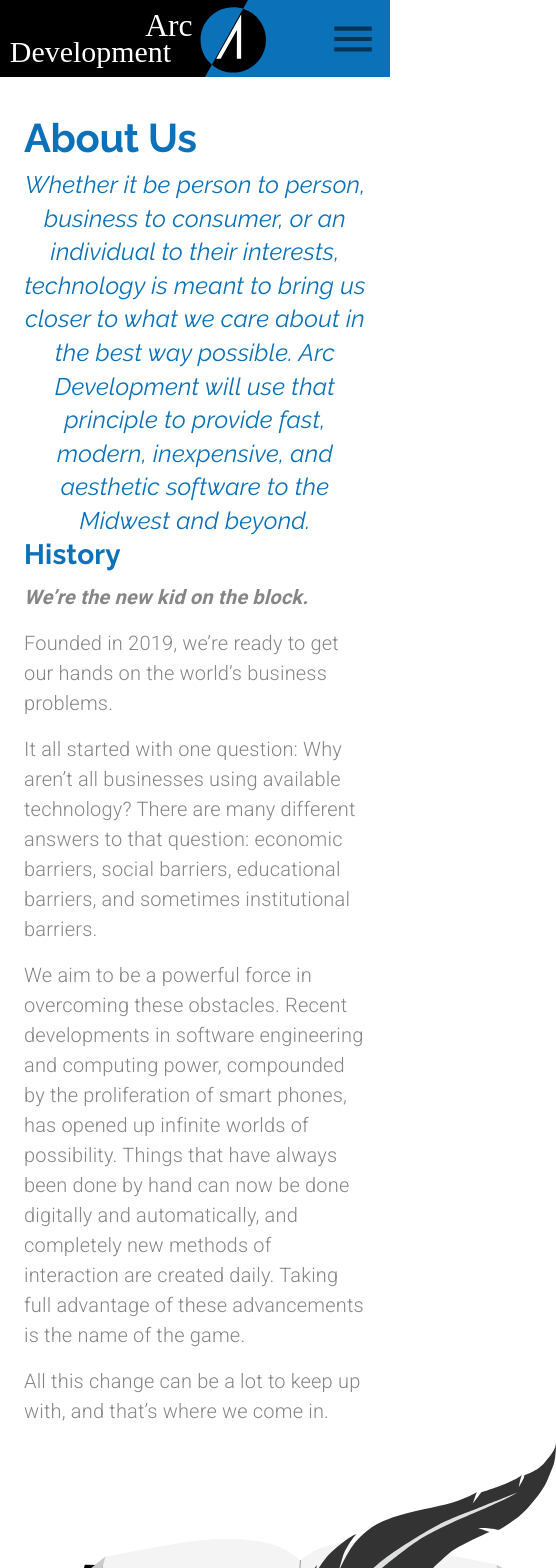
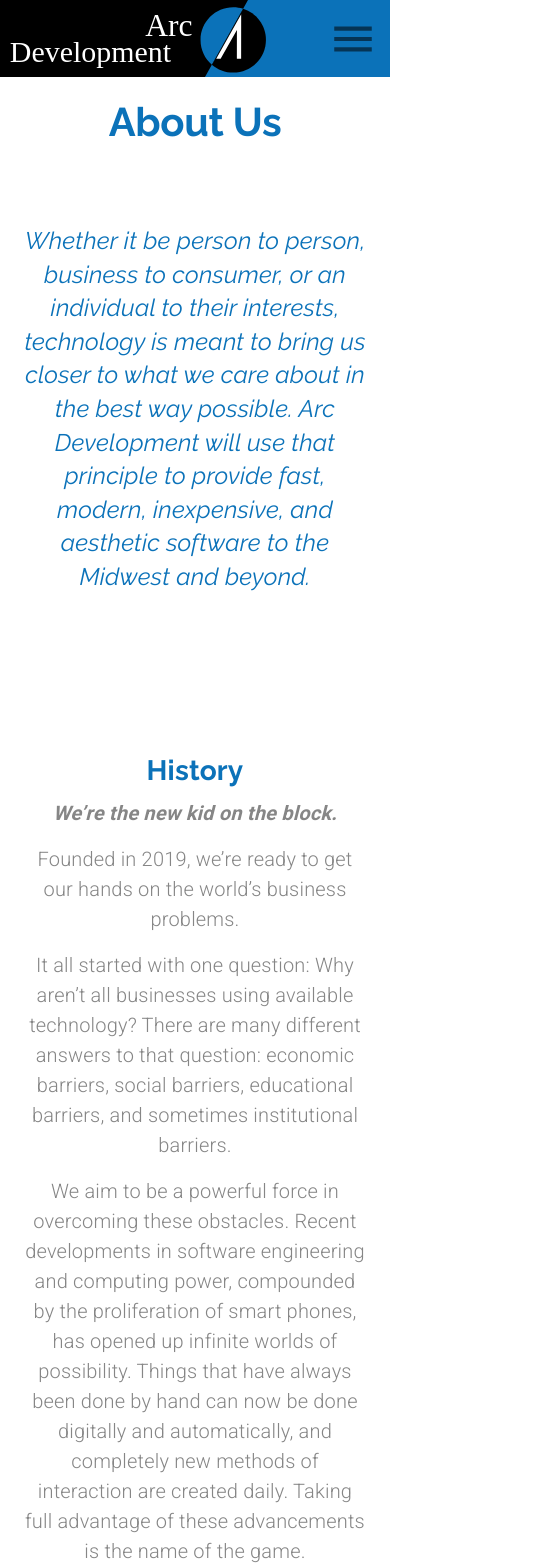
Before and after one commit to PupRiku/arcdevelopment_class, a React (Create React App) app: page /about in a window 390 px wide. Shown: the top 1568 px of the page, 556 px wide, since content can reach past the window. Built offline with nearby package versions, Linux system fonts and the light colour scheme.

Commit message:
Responsive design for about us page

```diff
--- a/src/components/About.js
+++ b/src/components/About.js
@@ -4,11 +4,14 @@ import Grid from '@material-ui/core/Grid';
 import Typography from '@material-ui/core/Typography';
 import useMediaQuery from '@material-ui/core/useMediaQuery';
 import Avatar from '@material-ui/core/Avatar';
+import Hidden from '@material-ui/core/Hidden';
 
 import history from '../assets/history.svg';
 import profile from '../assets/founder.jpg';
 import yearbook from '../assets/yearbook.svg';
 import puppy from '../assets/puppy.svg';
+
+import CallToAction from './ui/CallToAction';
 
 const useStyles = makeStyles((theme) => ({
   missionStatement: {
@@ -29,23 +32,39 @@ const useStyles = makeStyles((theme) => ({
   avatar: {
     height: '25em',
     width: '25em',
+    [theme.breakpoints.down('sm')]: {
+      height: '20em',
+      width: '20em',
+      maxHeight: 300,
+      maxWidth: 300,
+    },
   },
 }));
 
 export default function About(props) {
   const classes = useStyles();
   const theme = useTheme();
+  const matchesMD = useMediaQuery(theme.breakpoints.down('md'));
+  //  const matchesSM = useMediaQuery(theme.breakpoints.down('sm'));
+  //  const matchesXS = useMediaQuery(theme.breakpoints.down('xs'));
 
   return (
     <Grid container direction="column">
-      <Grid item className={classes.rowContainer} style={{ marginTop: '2em' }}>
-        <Typography variant="h2">About Us</Typography>
+      <Grid
+        item
+        className={classes.rowContainer}
+        style={{ marginTop: matchesMD ? '1em' : '2em' }}
+      >
+        <Typography variant="h2" align={matchesMD ? 'center' : undefined}>
+          About Us
+        </Typography>
       </Grid>
       <Grid item container justify="center" className={classes.rowContainer}>
         <Typography
           variant="h4"
           align="center"
           className={classes.missionStatement}
+          style={{ marginTop: '3em' }}
         >
           Whether it be person to person, business to consumer, or an individual
           to their interests, technology is meant to bring us closer to what we
@@ -58,6 +77,9 @@ export default function About(props) {
         item
         container
         className={classes.rowContainer}
+        style={{ marginTop: '10em', marginBottom: '10em' }}
+        direction={matchesMD ? 'column' : 'row'}
+        alignItems={matchesMD ? 'center' : undefined}
         justify="space-around"
       >
         <Grid item>
@@ -69,7 +91,11 @@ export default function About(props) {
             style={{ maxWidth: '35em' }}
           >
             <Grid item>
-              <Typography variant="h4" gutterBottom>
+              <Typography
+                variant="h4"
+                gutterBottom
+                align={matchesMD ? 'center' : undefined}
+              >
                 History
               </Typography>
             </Grid>
@@ -78,20 +104,33 @@ export default function About(props) {
                 variant="body1"
                 paragraph
                 style={{ fontWeight: 700, fontStyle: 'italic' }}
+                align={matchesMD ? 'center' : undefined}
               >
                 We’re the new kid on the block.
               </Typography>
-              <Typography variant="body1" paragraph>
+              <Typography
+                variant="body1"
+                paragraph
+                align={matchesMD ? 'center' : undefined}
+              >
                 Founded in 2019, we’re ready to get our hands on the world’s
                 business problems.
               </Typography>
-              <Typography variant="body1" paragraph>
+              <Typography
+                variant="body1"
+                paragraph
+                align={matchesMD ? 'center' : undefined}
+              >
                 It all started with one question: Why aren’t all businesses
                 using available technology? There are many different answers to
                 that question: economic barriers, social barriers, educational
                 barriers, and sometimes institutional barriers.
               </Typography>
-              <Typography variant="body1" paragraph>
+              <Typography
+                variant="body1"
+                paragraph
+                align={matchesMD ? 'center' : undefined}
+              >
                 We aim to be a powerful force in overcoming these obstacles.
                 Recent developments in software engineering and computing power,
                 compounded by the proliferation of smart phones, has opened up
@@ -100,7 +139,11 @@ export default function About(props) {
                 completely new methods of interaction are created daily. Taking
                 full advantage of these advancements is the name of the game.
               </Typography>
-              <Typography variant="body1" paragraph>
+              <Typography
+                variant="body1"
+                paragraph
+                align={matchesMD ? 'center' : undefined}
+              >
                 All this change can be a lot to keep up with, and that’s where
                 we come in.
               </Typography>
@@ -112,7 +155,7 @@ export default function About(props) {
             <img
               src={history}
               alt="quill pen sitting on top of book"
-              style={{ maxHeight: '22em' }}
+              style={{ maxHeight: matchesMD ? 200 : '22em' }}
             />
           </Grid>
         </Grid>
@@ -123,6 +166,7 @@ export default function About(props) {
         direction="column"
         className={classes.rowContainer}
         alignItems="center"
+        style={{ marginBottom: '15em' }}
       >
         <Grid item>
           <Typography variant="h4" gutterBottom align="center">
@@ -140,10 +184,35 @@ export default function About(props) {
         <Grid item>
           <Avatar alt="founder" src={profile} className={classes.avatar} />
         </Grid>
-        <Grid item container>
-          <Grid item container direction="column" lg>
+        <Grid item container justify={matchesMD ? 'center' : undefined}>
+          <Hidden lgUp>
+            <Grid item lg style={{ maxWidth: '45em', padding: '1.25em' }}>
+              <Typography variant="body1" align="center" paragraph>
+                I taught myself basic coding from a library book in third grade,
+                and ever since then my passion has solely been set on learning —
+                learning about computers, learning mathematics and philosophy,
+                studying design, always just learning.
+              </Typography>
+              <Typography variant="body1" align="center" paragraph>
+                Now I’m ready to apply everything I’ve learned, and to help
+                others with the intuition I have developed.
+              </Typography>
+            </Grid>
+          </Hidden>
+          <Grid
+            item
+            container
+            direction="column"
+            lg
+            alignItems={matchesMD ? 'center' : undefined}
+            style={{ marginBottom: matchesMD ? '2.5em' : 0 }}
+          >
             <Grid item>
-              <img src={yearbook} alt="yearbook page about founder" />
+              <img
+                src={yearbook}
+                alt="yearbook page about founder"
+                style={{ maxWidth: matchesMD ? 300 : undefined }}
+              />
             </Grid>
             <Grid item>
               <Typography variant="caption">
@@ -151,21 +220,33 @@ export default function About(props) {
               </Typography>
             </Grid>
           </Grid>
-          <Grid item lg style={{ maxWidth: '45em', padding: '1.25em' }}>
-            <Typography variant="body1" align="center" paragraph>
-              I taught myself basic coding from a library book in third grade,
-              and ever since then my passion has solely been set on learning —
-              learning about computers, learning mathematics and philosophy,
-              studying design, always just learning.
-            </Typography>
-            <Typography variant="body1" align="center" paragraph>
-              Now I’m ready to apply everything I’ve learned, and to help others
-              with the intuition I have developed.
-            </Typography>
-          </Grid>
-          <Grid item container direction="column" lg alignItems="flex-end">
+          <Hidden mdDown>
+            <Grid item lg style={{ maxWidth: '45em', padding: '1.25em' }}>
+              <Typography variant="body1" align="center" paragraph>
+                I taught myself basic coding from a library book in third grade,
+                and ever since then my passion has solely been set on learning —
+                learning about computers, learning mathematics and philosophy,
+                studying design, always just learning.
+              </Typography>
+              <Typography variant="body1" align="center" paragraph>
+                Now I’m ready to apply everything I’ve learned, and to help
+                others with the intuition I have developed.
+              </Typography>
+            </Grid>
+          </Hidden>
+          <Grid
+            item
+            container
+            direction="column"
+            lg
+            alignItems={matchesMD ? 'center' : 'flex-end'}
+          >
             <Grid item>
-              <img src={puppy} alt="grey spotted puppy" />
+              <img
+                src={puppy}
+                alt="grey spotted puppy"
+                style={{ maxWidth: matchesMD ? 300 : undefined }}
+              />
             </Grid>
             <Grid item>
               <Typography variant="caption">
@@ -175,6 +256,9 @@ export default function About(props) {
           </Grid>
         </Grid>
       </Grid>
+      <Grid item>
+          <CallToAction setValue={props.setValue} />
+      </Grid>
     </Grid>
   );
 }
```
